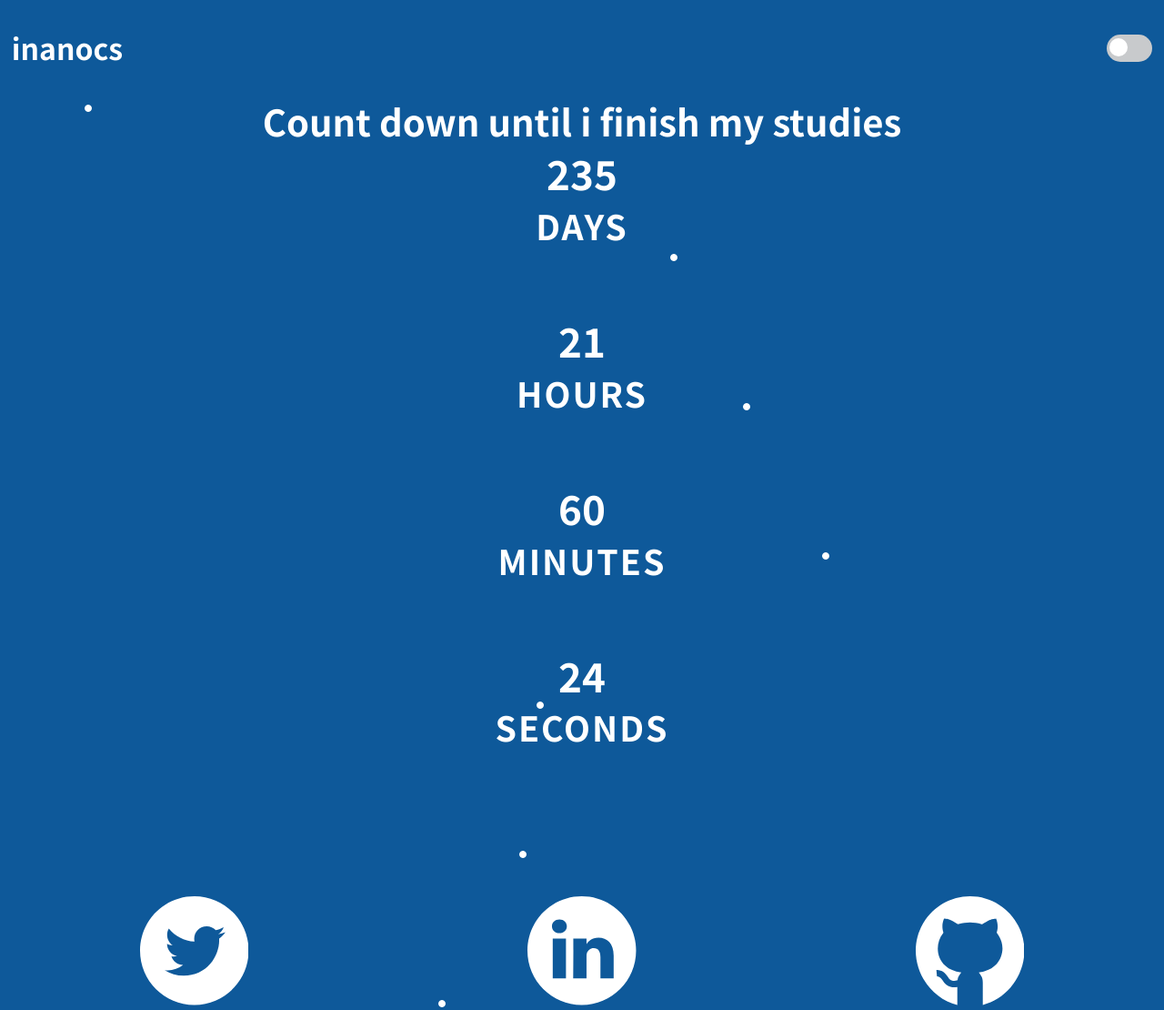
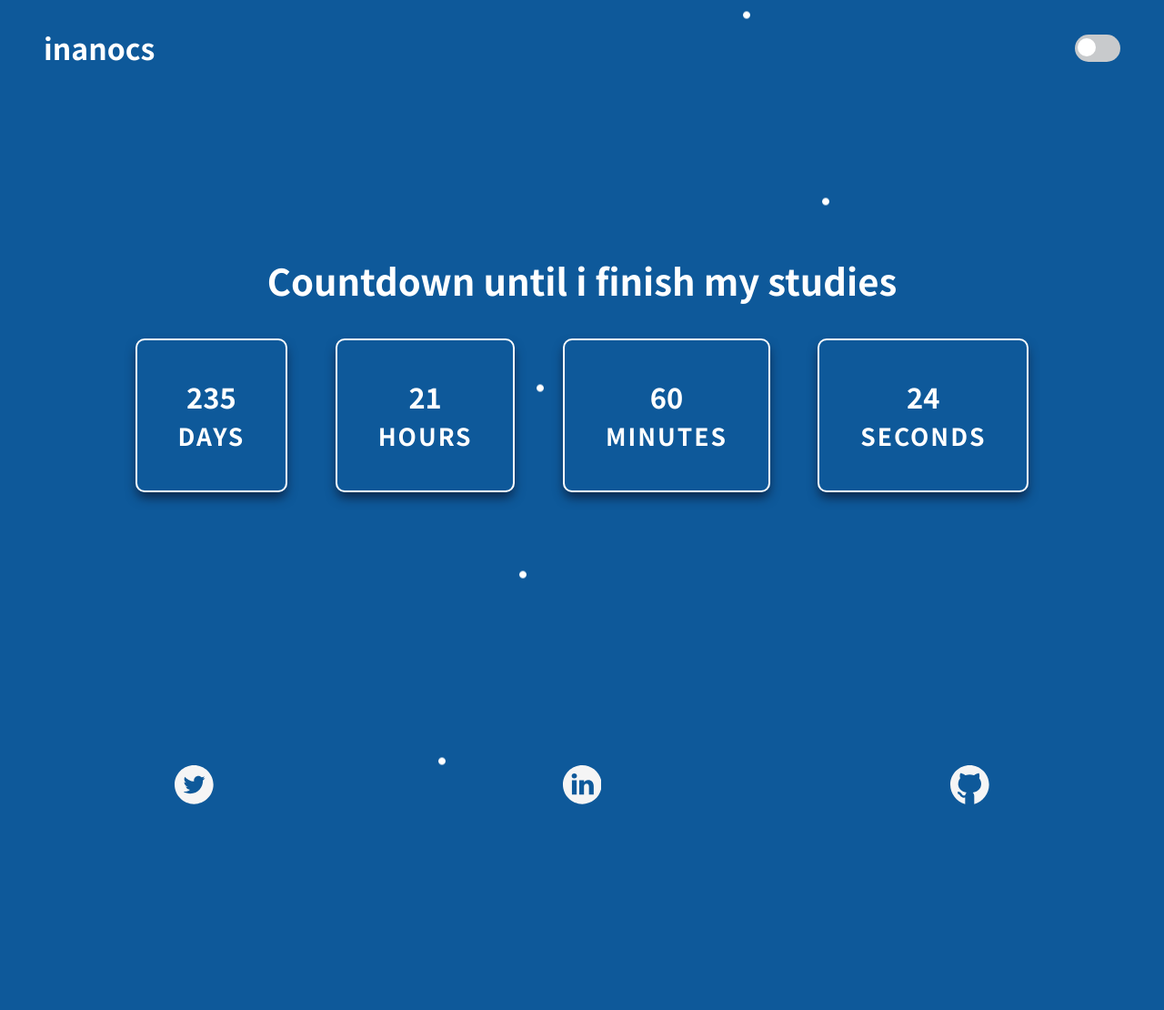
Before and after one commit to inanocs/StudiesCountdown, a plain HTML site: page index.html in a window 1280 px wide. Shown: the whole page at 91% size. After the commit the page ends 902 px from the top, so only its background shows below. Drawn offline with Linux system fonts and the light colour scheme.

Commit message:
Responsive done and dark-mode changes

```diff
--- a/assets/css/style.css
+++ b/assets/css/style.css
@@ -71,7 +71,7 @@ body {
 }
 
 .counter {
-  height: 100vh;
+  height: 90vh;
   align-items: center;
   display: flex;
   flex-direction: column;
@@ -79,16 +79,28 @@ body {
   justify-content: space-around;
 }
 
+.counter-container {
+  margin-top: 3rem;
+}
 .counter-desc {
   font-size: 5vmin;
 }
 
 .counter-item {
+  border: 2px solid rgb(255, 255, 255);
+  border-radius: 10px;
+  box-shadow: 0px 7px 12px -1px rgb(12, 41, 77);
   align-items: center;
   display: flex;
   flex-direction: column;
   font-size: 4.7vmin;
-  margin-bottom: 10vh;
+  padding: 1rem;
+  margin-bottom: 5vh;
+  transition: box-shadow 0.7s;
+}
+
+.counter-item--dark-mode {
+  box-shadow: 0px 7px 12px -1px rgb(10, 10, 10);
 }
 
 .counter-item__letter {
@@ -127,10 +139,7 @@ ul.social-media {
 .twitter,
 .linkedin-logo,
 .github-logo {
-  fill: white;
-}
-.social-media-list__item img {
-  stroke: white;
+  fill: whitesmoke;
 }
 
 .footer svg {
@@ -155,5 +164,51 @@ ul.social-media {
   }
 }
 
-@media screen and (min-width: 700px) {
+@media screen and (min-width: 750px) {
+  .counter {
+    justify-content: space-around;
+    padding: 2rem;
+  }
+  .counter-container {
+    display: flex;
+    justify-content: space-between;
+    margin-top: -20rem;
+    padding: 2rem;
+    width: 100%;
+  }
+
+  .counter-item {
+    font-size: 3.3vmin;
+  }
+
+  .footer {
+    margin: 0;
+  }
+  .footer svg {
+    max-width: 40%;
+  }
 }
+
+@media screen and (min-width: 1000px) {
+  .header {
+    padding-left: 3em;
+    padding-right: 3em;
+  }
+  .counter-container {
+    justify-content: space-evenly;
+    padding: 4rem;
+  }
+
+  .footer {
+    padding: 1rem 0;
+  }
+  .footer svg {
+    max-width: 25%;
+  }
+}
+
+@media screen and (min-width: 1200px) {
+  .counter-item {
+    padding: 2.8rem;
+  }
+}
--- a/assets/js/script.js
+++ b/assets/js/script.js
@@ -8,12 +8,17 @@ window.addEventListener("load", () => {
     setDate(daysElement, hoursElement, minutesElement, secondsElement);
   }, 1000);
 
-  setInterval(createSnowFlake, 400);
+  setInterval(createSnowFlake, 500);
 
   const toggleButton = document.getElementById("toggle");
 
   toggleButton.addEventListener("click", () => {
+    const counterBoxes = [...document.querySelectorAll(".counter-item")];
     document.body.classList.toggle("dark-mode");
+
+    counterBoxes.forEach((item) => {
+      item.classList.toggle("counter-item--dark-mode");
+    });
   });
 });
 
@@ -59,5 +64,5 @@ const createSnowFlake = () => {
 
   setTimeout(() => {
     snowFlake.remove();
-  }, 2700);
+  }, 2350);
 };
--- a/index.html
+++ b/index.html
@@ -16,7 +16,7 @@
     </header>
 
     <main class="counter">
-      <h2 class="counter-desc">Count down until i finish my studies</h2>
+      <h2 class="counter-desc">Countdown until i finish my studies</h2>
       <div class="counter-container">
         <div class="counter-item">
           <h3 class="counter-item__time" id="day">00</h3>
```
